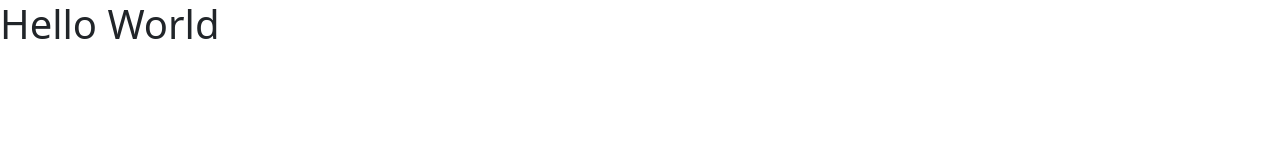
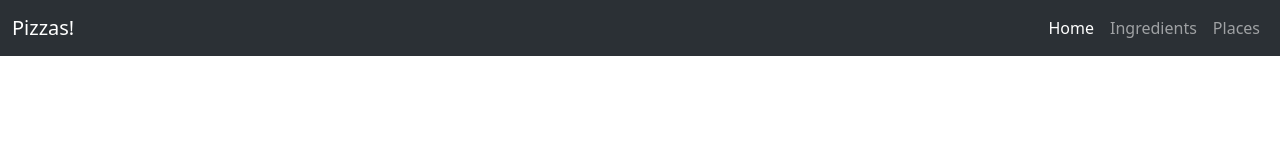
Before and after one commit to mithurssan/pizza, a plain HTML site: page index.html in a window 1280 px wide. Drawn offline with nearby package versions, Linux system fonts and the light colour scheme.

Commit message:
add basic navbar

```diff
--- a/index.html
+++ b/index.html
@@ -7,11 +7,33 @@
     <meta name="viewport" content="width=device-width, initial-scale=1.0">
     <link href="https://cdn.jsdelivr.net/npm/bootstrap@5.3.0-alpha3/dist/css/bootstrap.min.css" rel="stylesheet"
         integrity="sha384-KK94CHFLLe+nY2dmCWGMq91rCGa5gtU4mk92HdvYe+M/SXH301p5ILy+dN9+nJOZ" crossorigin="anonymous">
-    <title>Document</title>
+    <link rel="stylesheet" href="./style.css">
+    <title>Pizzas!</title>
 </head>
 
 <body>
-    <h1>Hello World</h1>
+    <nav class="navbar navbar-expand-lg bg-body-tertiary navbar bg-dark"  data-bs-theme="dark" >
+        <div class="container-fluid">
+          <a class="navbar-brand" href="#">Pizzas!</a>
+          <button class="navbar-toggler" type="button" data-bs-toggle="collapse" data-bs-target="#navbarNavAltMarkup" aria-controls="navbarNavAltMarkup" aria-expanded="false" aria-label="Toggle navigation">
+            <span class="navbar-toggler-icon"></span>
+          </button>
+          <div class="collapse navbar-collapse" id="navbarNavAltMarkup">
+            <div class="navbar-nav ms-auto">
+              <a class="nav-link active" aria-current="page" href="#">Home</a>
+              <a class="nav-link" href="#">Ingredients</a>
+              <a class="nav-link" href="#">Places</a>
+            </div>
+          </div>
+        </div>
+      </nav>
+
+
+
+
+
+
+
 </body>
 <script src="https://cdn.jsdelivr.net/npm/bootstrap@5.3.0-alpha3/dist/js/bootstrap.bundle.min.js"
     integrity="sha384-ENjdO4Dr2bkBIFxQpeoTz1HIcje39Wm4jDKdf19U8gI4ddQ3GYNS7NTKfAdVQSZe"
```
